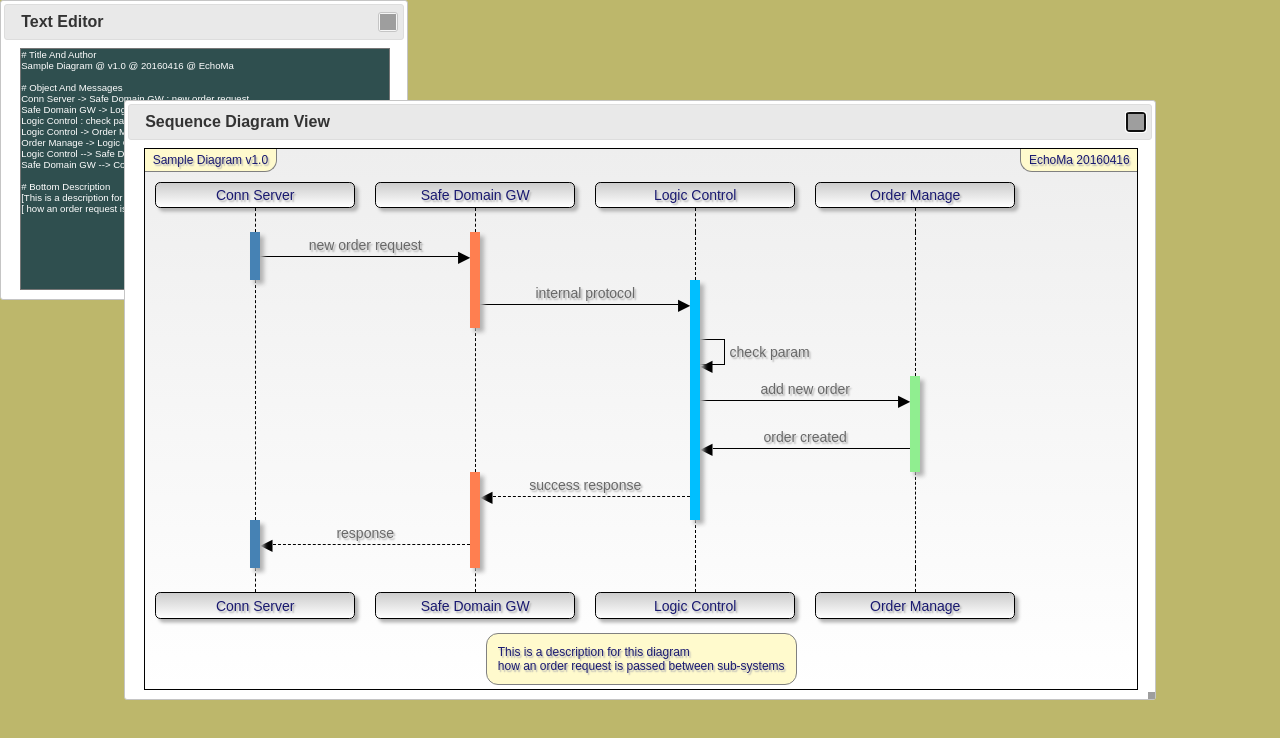
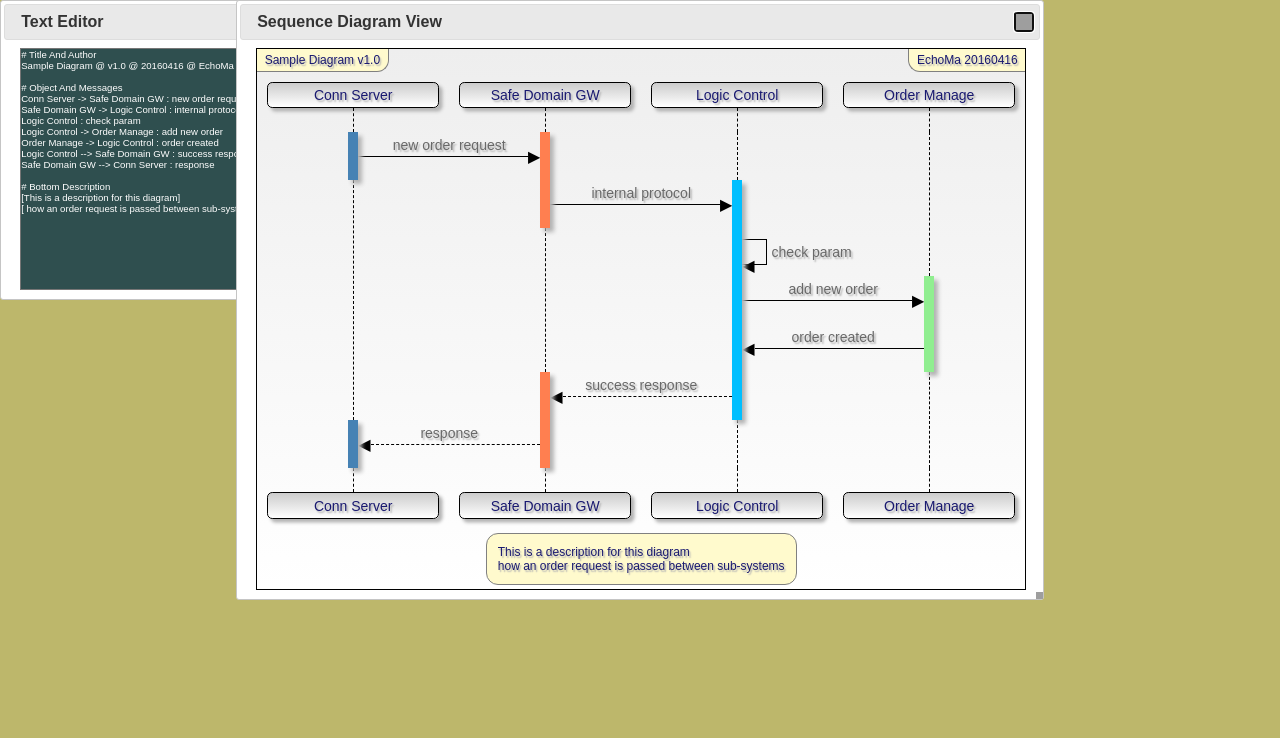
Before and after one commit to echoma/text_sequence_diagram, a website: page index.html in a window 1280 px wide. Drawn offline with nearby package versions, Linux system fonts and the light colour scheme; grey boxes are pictures that could not be loaded.

Commit message:
fix dialog position

```diff
--- a/index.html
+++ b/index.html
@@ -43,9 +43,9 @@ $(document).ready(function(){
 	$('#render_dlg').dialog({
 		title: "Sequence Diagram View",
 		dialogClass: "no-close",
-		width: "80%",
+		width: 800,
 		height: 600,
-		position: {my: "center", at: "center", of: window}
+		position: {my: "center top", at: "center top", of: window}
 	});
 	//render
 	var sd = new SequenceDiagram( $('#render_dlg').find('.view') );
```
